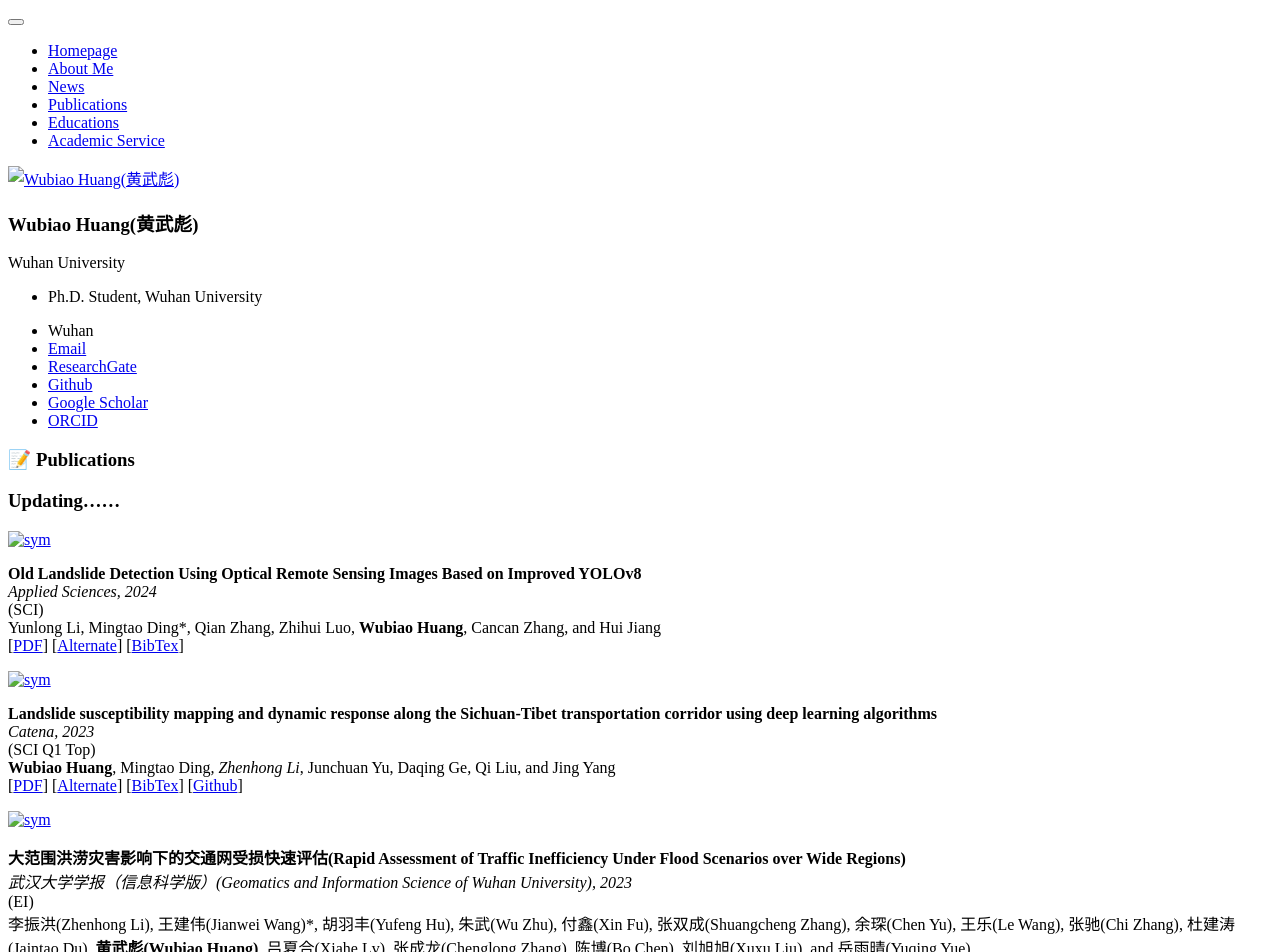
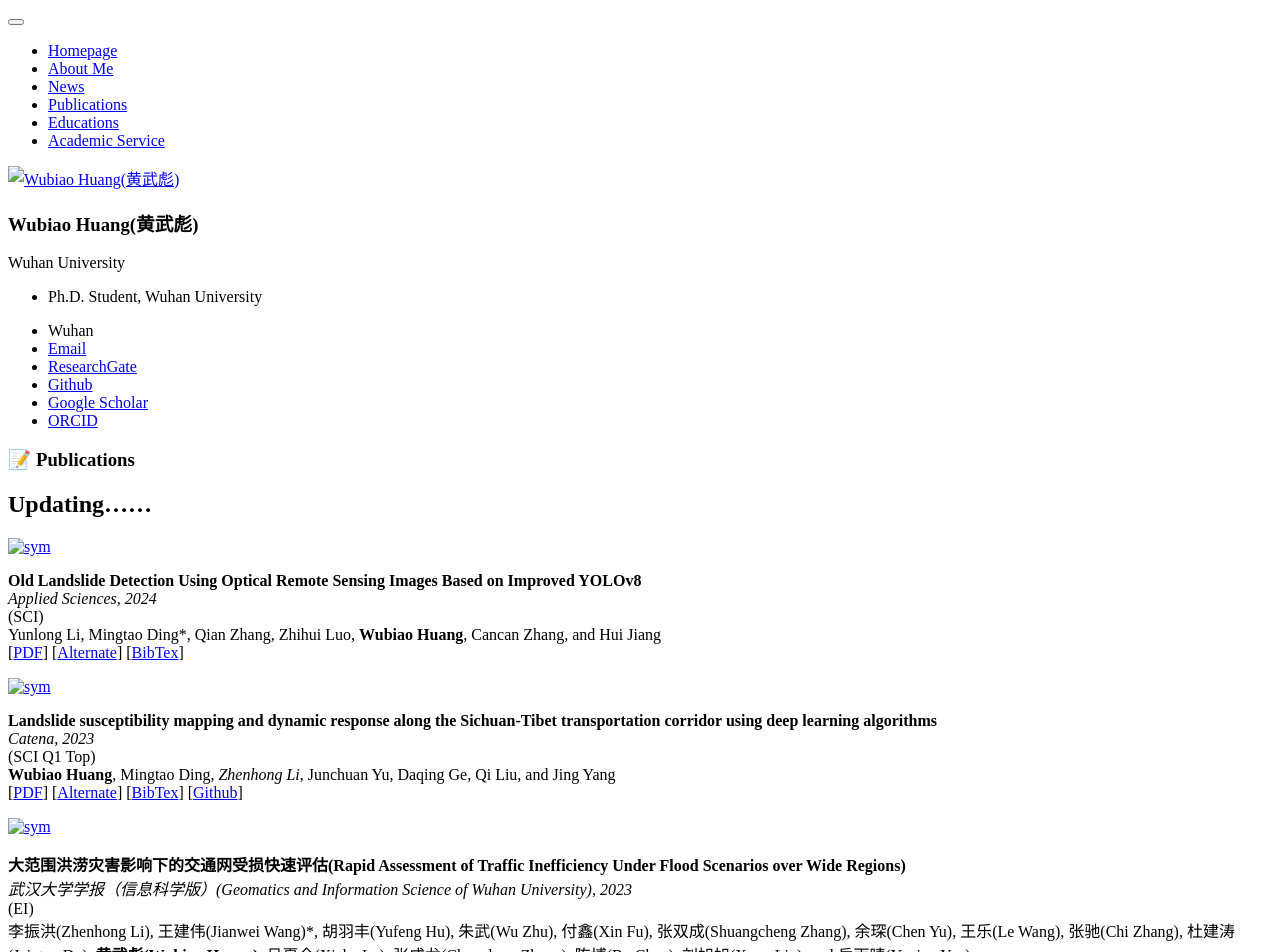
Before and after one commit to HuangWBill/HuangWBill.github.io, a Jekyll site: the page built from _pages/includes/pub.md, in a window 1280 px wide. Shown: the top 952 px of the page. Built offline with Jekyll 4.4.1, drawn with Linux system fonts in a browser that asks for light colours; our own code applies the rules of GitHub Pages for plain Markdown files.

Commit message:
Update pub.md

```diff
--- a/_pages/includes/pub.md
+++ b/_pages/includes/pub.md
@@ -1,7 +1,7 @@
 
 # 📝 Publications
 
-### Updating......
+## Updating......
 
 <div class='paper-box'><div class='paper-box-image'><div><div class="badge"></div><a href="papers/08.png"><img src='papers/08.png' alt="sym" width="100%"></a></div></div>
 <div class='paper-box-text' markdown="1">
```
